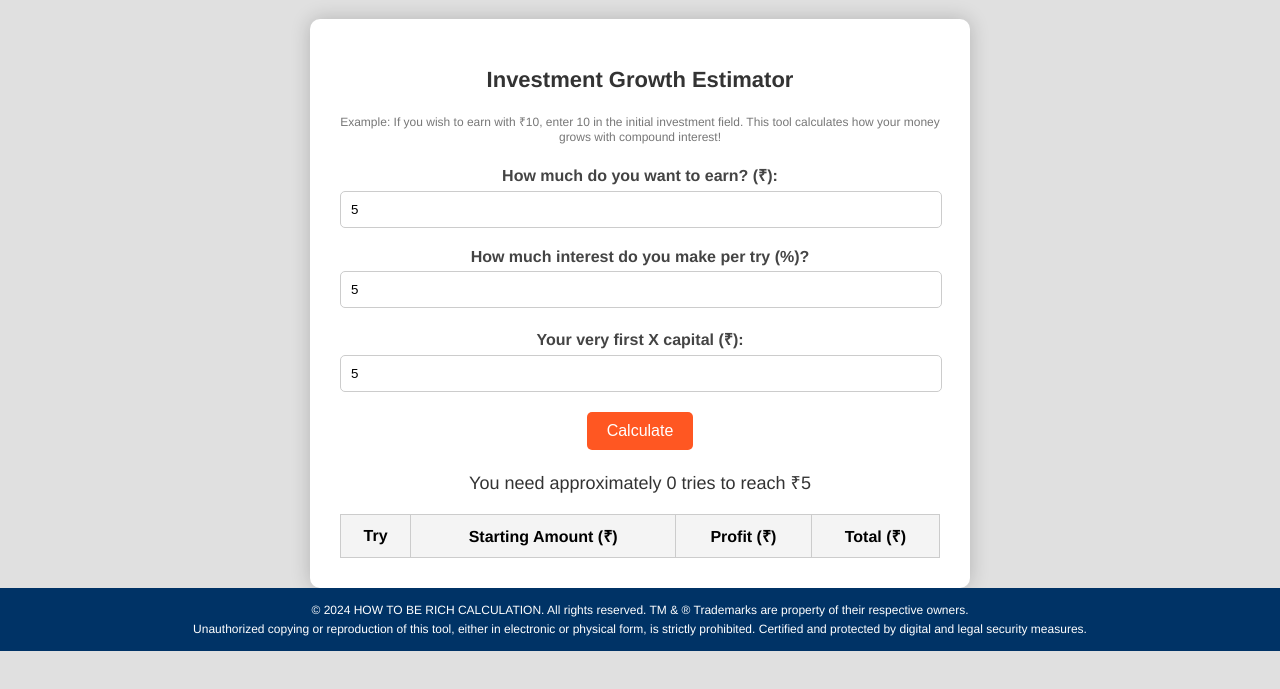
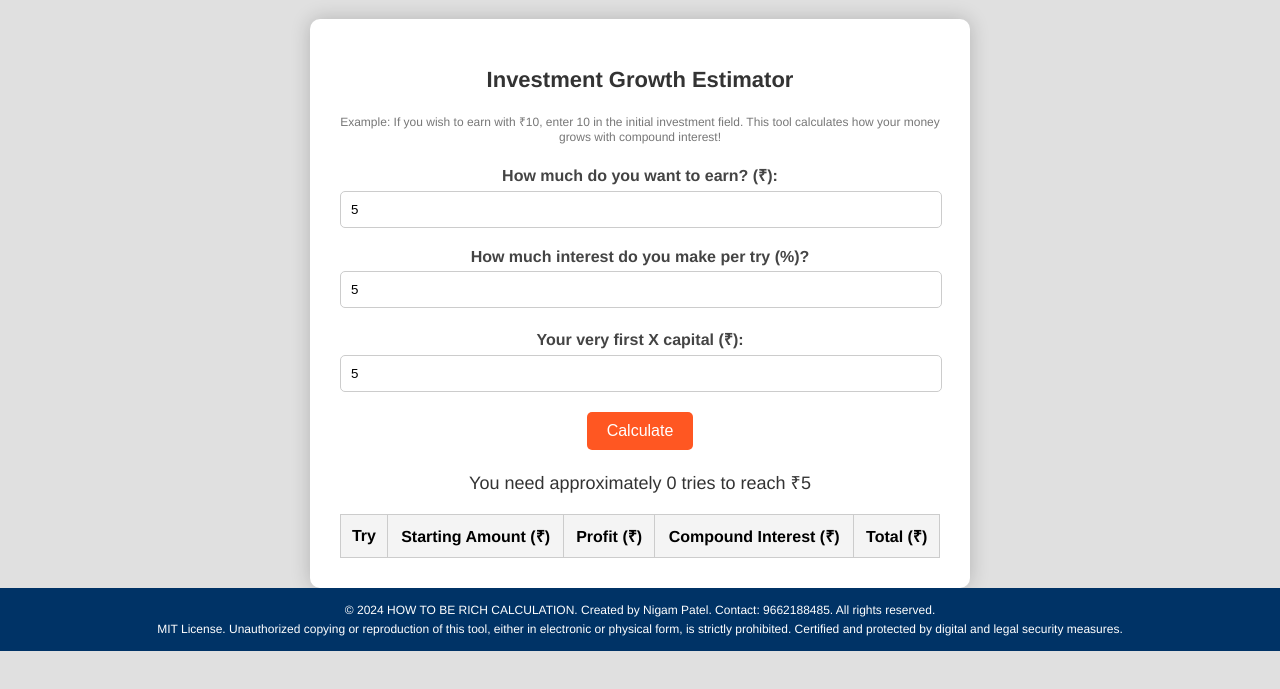
Before and after one commit to nigam498/google, a plain HTML site: page index.html in a window 1280 px wide. Both pictures are taken after typing "5", "5", "5" into the empty fields and a click on the button "Calculate". Shown: the part 73-762 px from the top of the page. Drawn offline with Linux system fonts and the light colour scheme.

Commit message:
Update index.html

```diff
--- a/index.html
+++ b/index.html
@@ -125,6 +125,7 @@
                 <th>Try</th>
                 <th>Starting Amount (₹)</th>
                 <th>Profit (₹)</th>
+                <th>Compound Interest (₹)</th>
                 <th>Total (₹)</th>
             </tr>
         </thead>
@@ -134,8 +135,8 @@
 </div>
 
 <footer>
-    <p>&copy; 2024 HOW TO BE RICH CALCULATION. All rights reserved. TM &amp; ® Trademarks are property of their respective owners.</p>
-    <p>Unauthorized copying or reproduction of this tool, either in electronic or physical form, is strictly prohibited. Certified and protected by digital and legal security measures.</p>
+    <p>&copy; 2024 HOW TO BE RICH CALCULATION. Created by Nigam Patel. Contact: 9662188485. All rights reserved.</p>
+    <p>MIT License. Unauthorized copying or reproduction of this tool, either in electronic or physical form, is strictly prohibited. Certified and protected by digital and legal security measures.</p>
 </footer>
 
 <script>
@@ -151,11 +152,13 @@
 
         var n = 0;
         var currentAmount = initialAmount;
+        var accumulatedInterest = 0;
         var resultTableBody = document.getElementById('resultTableBody');
         resultTableBody.innerHTML = ''; // Clear previous results
 
         while (currentAmount < finalAmount) {
             var profit = currentAmount * rateOfReturn;
+            accumulatedInterest += profit;
             var total = currentAmount + profit;
 
             var row = document.createElement('tr');
@@ -163,6 +166,7 @@
                 <td>${n + 1}</td>
                 <td>₹${currentAmount.toFixed(2)}</td>
                 <td>₹${profit.toFixed(2)}</td>
+                <td>₹${accumulatedInterest.toFixed(2)}</td>
                 <td>₹${total.toFixed(2)}</td>
             `;
             resultTableBody.appendChild(row);
```
